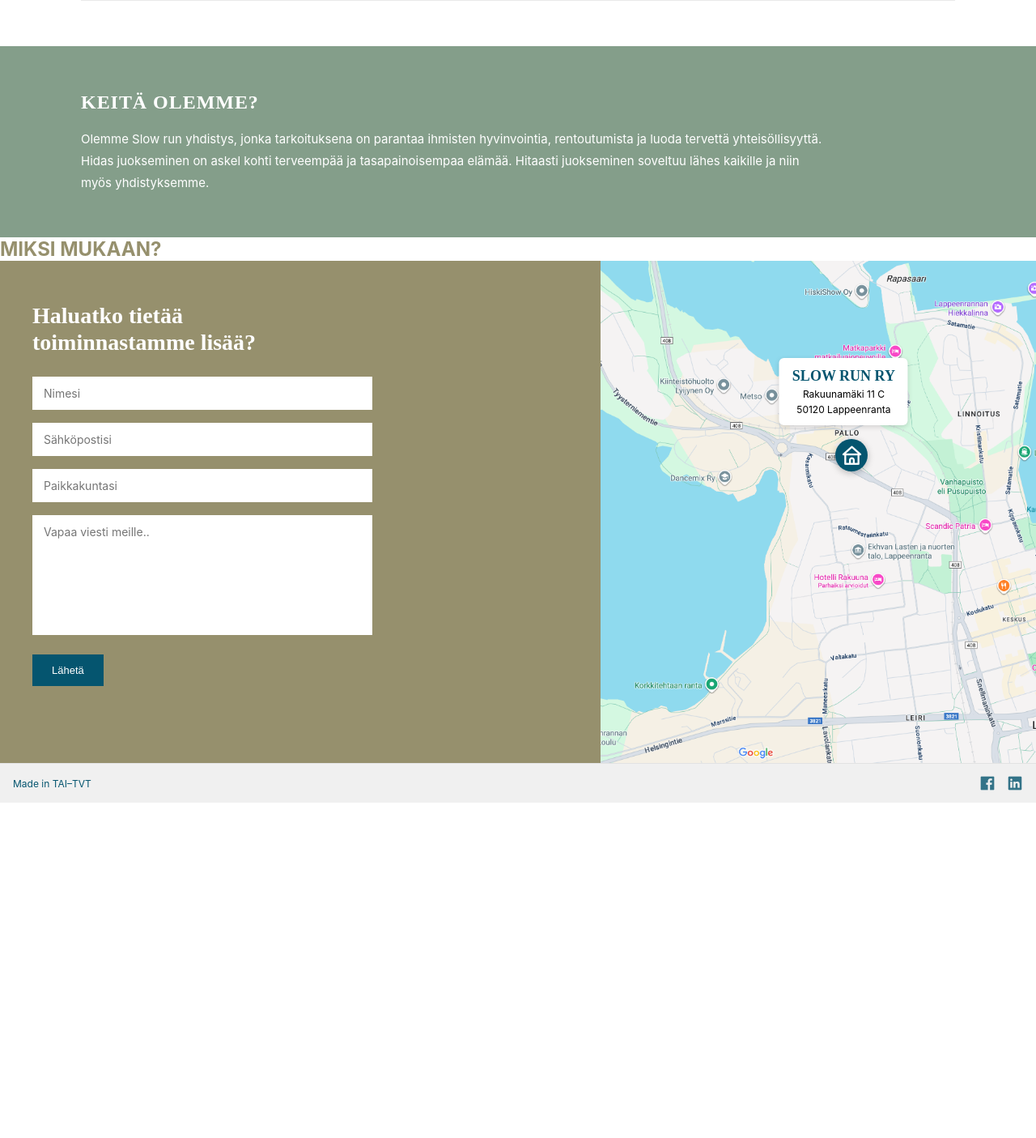
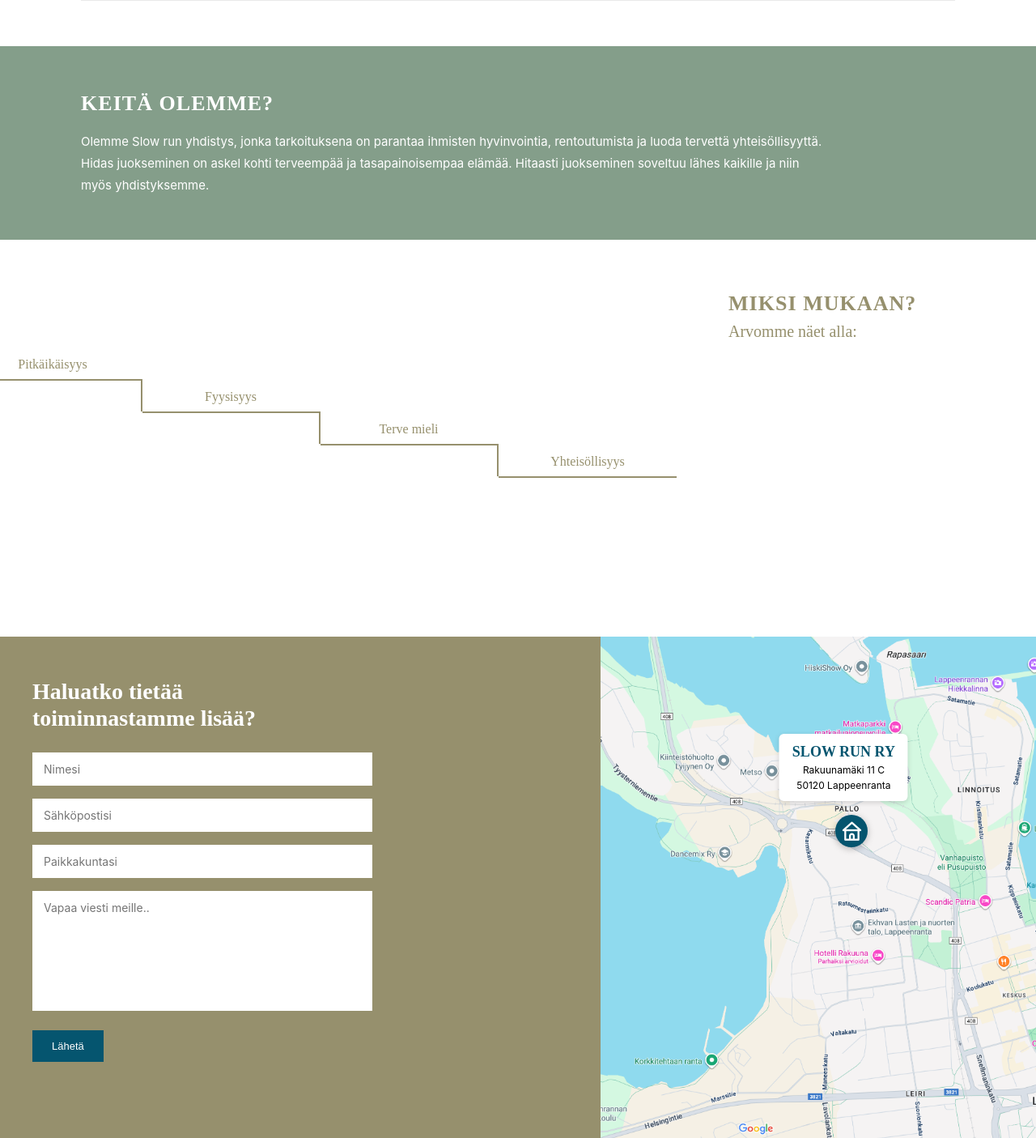
Before and after one commit to TAI-Slow-Run/slow-run-projekti, a PHP site: page / in a window 1280 px wide. Shown: the part 1390-2795 px from the top of the page at 81% size. Before the commit the page ends 2381 px from the top, so only its background shows below. Run offline with PHP 8.4, Linux system fonts and the light colour scheme; some libraries are stand-ins or nearby versions.

Commit message:
add stairs to the main page

```diff
--- a/css/style.css
+++ b/css/style.css
@@ -278,7 +278,7 @@ body {
   text-transform: uppercase;
   color: var(--main-color);
   letter-spacing: 0.04em;
-  font-size: 24px;
+  font-size: 26px;
   margin: 0 0 18px;
 }
 .about__text {
@@ -289,6 +289,93 @@ body {
 }
 
 /* === STAIRS === */
+.stairs {
+  padding: 72px 0 64px;
+}
+
+.stairs__wrapper {
+  display: flex;
+  justify-content: center;
+  align-items: flex-start;
+  gap: 64px;
+  max-width: 1160px;
+  margin: 0 auto;
+  padding: 72px 40px 64px;
+}
+
+.stairs__text {
+  min-width: 280px;
+  font-family: var(--brand-font);
+  color: var(--second-color);
+  align-self: flex-start;
+  margin-top: -80px;
+}
+
+.stairs__title {
+  text-transform: uppercase;
+  letter-spacing: 0.04em;
+  font-size: 26px;
+  margin: 0 0 0.5rem;
+  font-family: var(--brand-font);
+  color: var(--second-color);
+  text-align: left;
+}
+
+.stairs__subtitle {
+  font-size: 20px;
+  margin: 0;
+}
+
+.stairs__diagram {
+  --step-w: 220px;
+  --step-h: 40px;
+  --line: 2px;
+  position: relative;
+  width: calc(var(--step-w) * 4);
+  height: calc(var(--step-h) * 4 + 30px);
+  margin: 28px 0 0;
+  transform: scaleX(-1);
+  transform-origin: center;
+}
+
+.step {
+  position: absolute;
+  width: var(--step-w);
+  height: var(--step-h);
+  border-top: var(--line) solid var(--second-color);
+  border-left: var(--line) solid var(--second-color);
+  box-sizing: border-box;
+}
+
+.step--1 {
+  left: 0;
+  top: calc(var(--step-h) * 3);
+  border-left: none;
+}
+.step--2 {
+  left: calc(var(--step-w) * 1);
+  top: calc(var(--step-h) * 2);
+}
+.step--3 {
+  left: calc(var(--step-w) * 2);
+  top: calc(var(--step-h) * 1);
+}
+.step--4 {
+  left: calc(var(--step-w) * 3);
+  top: 0;
+}
+
+.step__label {
+  position: absolute;
+  top: -1.8em;
+  left: 50%;
+  transform: translateX(-50%);
+  font-family: "Libre Bodoni", serif;
+  font-size: 1rem;
+  color: var(--second-color);
+  white-space: nowrap;
+  transform: translateX(-50%) scaleX(-1);
+}
 
 /* PRE-FOOTER (FORM + MAP) */
 .visually-hidden {
--- a/index.php
+++ b/index.php
@@ -90,7 +90,19 @@
 
   <!-- MIKSI MUKAAN -->
 <section class="stairs">
-  <h2 class="stairs__title">MIKSI MUKAAN?</h2>
+  <div class="stairs__wrapper">
+    <div class="stairs__diagram" aria-hidden="true">
+      <div class="step step--4"><span class="step__label">Pitkäikäisyys</span></div>
+      <div class="step step--3"><span class="step__label">Fyysisyys</span></div>
+      <div class="step step--2"><span class="step__label">Terve mieli</span></div>
+      <div class="step step--1"><span class="step__label">Yhteisöllisyys</span></div>
+    </div>
+
+    <div class="stairs__text">
+      <h2 class="stairs__title">MIKSI MUKAAN?</h2>
+      <p class="stairs__subtitle">Arvomme näet alla:</p>
+    </div>
+  </div>
 </section>
     </main>
     <?php include __DIR__ . '/footer.php'; ?>
```
